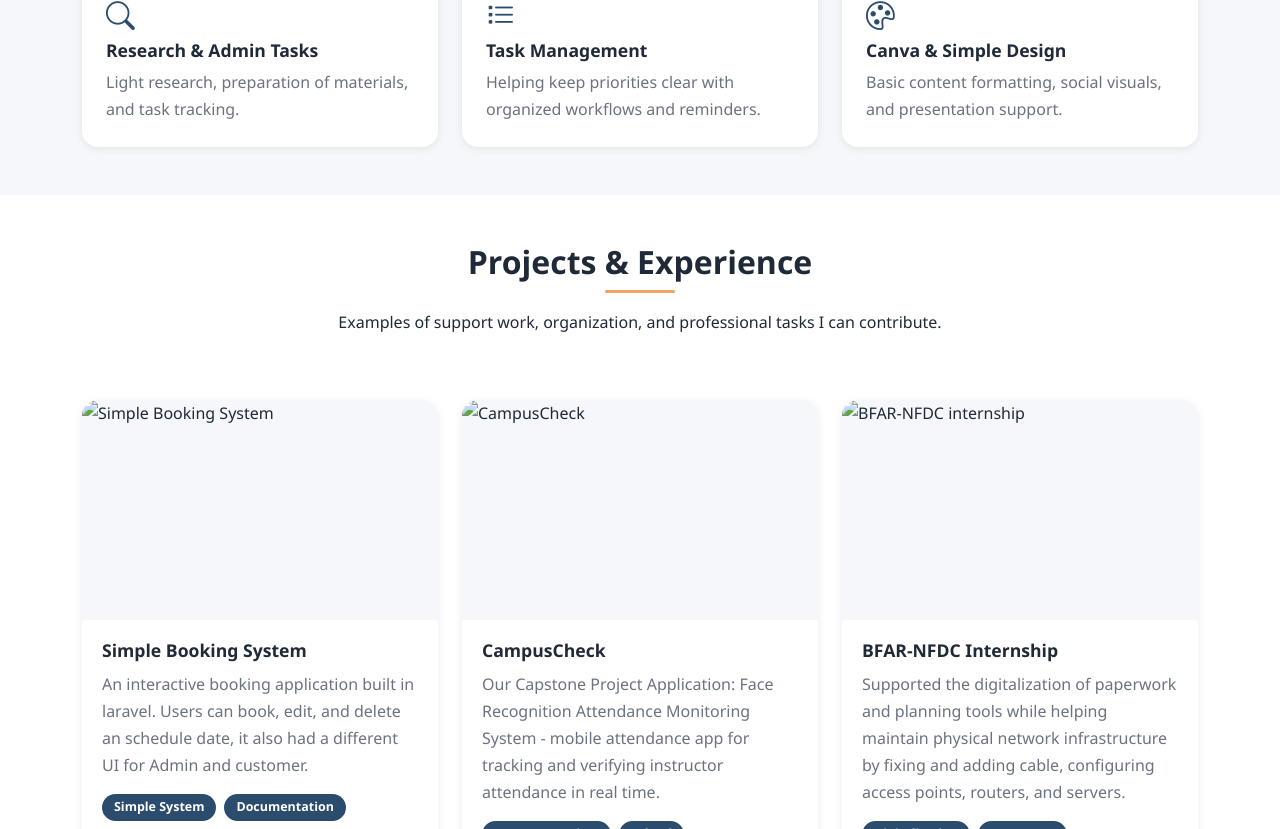
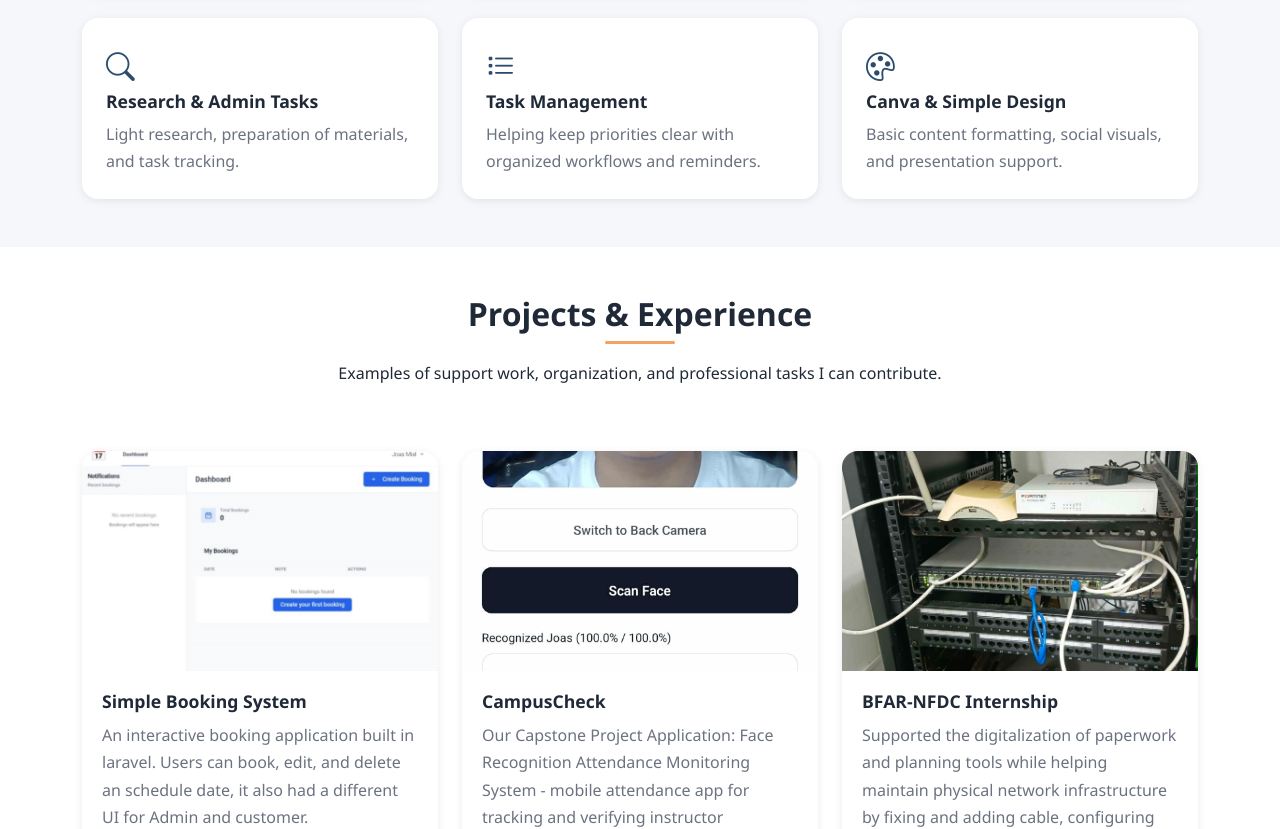
Before and after one commit to JoasuMieru/Portfolio-Joas2026, a plain HTML site: page index.html in a window 1280 px wide. Shown: the part 1971-2800 px from the top of the page. Drawn offline with nearby package versions, Linux system fonts and the light colour scheme; the site is published under a folder, as on GitHub Pages, so addresses that start at the root find nothing.

Commit message:
Fix image paths

```diff
--- a/index.html
+++ b/index.html
@@ -46,7 +46,7 @@
                     </div>
                     <div class="col-lg-6 text-center mt-5 mt-lg-0">
                         <div class="hero-card">
-                            <img src="/css/images/pfp2.jpg" alt="Joas Fernandez" class="hero-image">
+                            <img src="css/images/pfp2.jpg" alt="Joas Fernandez" class="hero-image">
                         </div>
                     </div>
                 </div>
@@ -57,7 +57,7 @@
             <div class="container">
                 <div class="row align-items-center">
                     <div class="col-lg-5 text-center mb-4 mb-lg-0">
-                        <img src="/css/images/pfp1.jpg" alt="Joas Fernandez" class="about-image">
+                        <img src="css/images/pfp1.jpg" alt="Joas Fernandez" class="about-image">
                     </div>
                     <div class="col-lg-7">
                         <h2 class="section-title">About Me</h2>
@@ -159,7 +159,7 @@
                     <div class="col-md-6 col-lg-4">
                         <div class="project-card">
                             <div class="project-image">
-                                <img src="/css/images/BK1.jpg" alt="Simple Booking System" class="img-fluid">
+                                <img src="css/images/BK1.jpg" alt="Simple Booking System" class="img-fluid">
                             </div>
                             <div class="project-content">
                                 <h4>Simple Booking System</h4>
@@ -174,7 +174,7 @@
                     <div class="col-md-6 col-lg-4">
                         <div class="project-card">
                             <div class="project-image">
-                                <img src="/css/images/campc.jpg" alt="CampusCheck" class="img-fluid">
+                                <img src="css/images/campc.jpg" alt="CampusCheck" class="img-fluid">
                             </div>
                             <div class="project-content">
                                 <h4>CampusCheck</h4>
@@ -189,7 +189,7 @@
                     <div class="col-md-6 col-lg-4">
                         <div class="project-card">
                             <div class="project-image">
-                                <img src="/css/images/bfar.jpg" alt="BFAR-NFDC internship" class="img-fluid">
+                                <img src="css/images/bfar.jpg" alt="BFAR-NFDC internship" class="img-fluid">
                             </div>
                             <div class="project-content">
                                 <h4>BFAR-NFDC Internship</h4>
```
